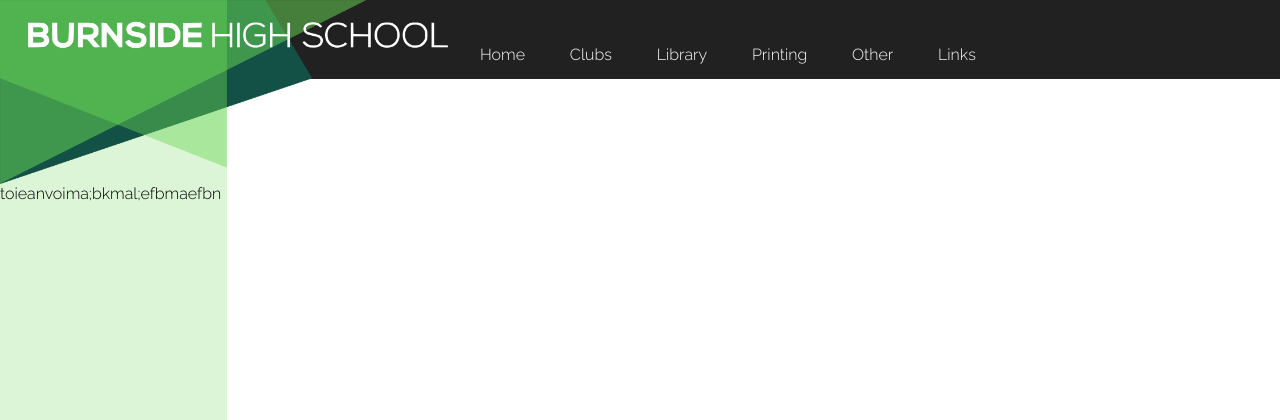
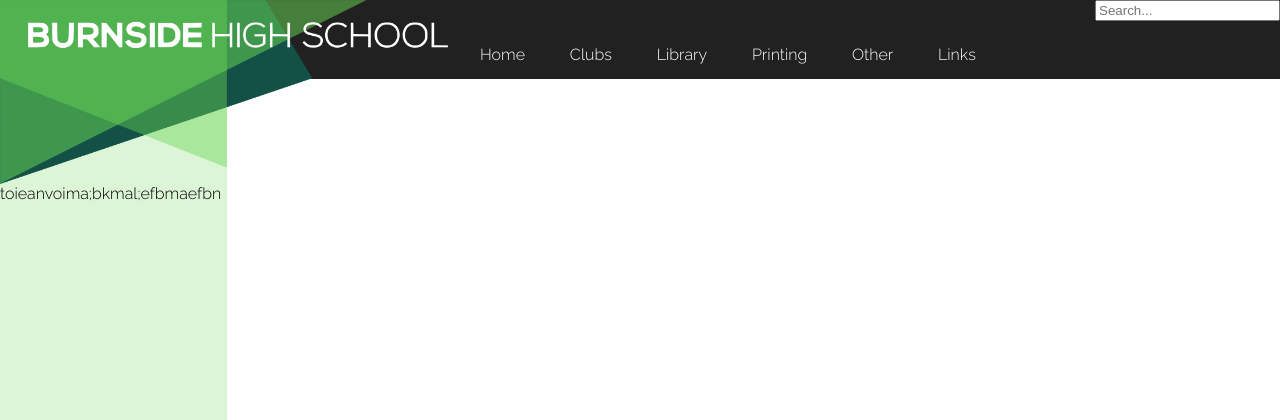
Before and after one commit to elise-n-2431/2022-bhs-website, a Flask app: page / in a window 1280 px wide. Shown: the top 420 px of the page. Run offline with Flask 2, Linux system fonts and the light colour scheme.

Commit message:
added a search bar

```diff
--- a/static/css/style.css
+++ b/static/css/style.css
@@ -16,6 +16,12 @@ header a{
     margin-left: 1.5vw;
     padding:1vw;
 }
+header a:hover{
+    background-color: grey;
+}
+header input[type=text]{
+    float:right;
+}
 article{
     background-color: white;
 }
--- a/templates/clubs.html
+++ b/templates/clubs.html
@@ -1,6 +1,5 @@
 {% extends 'layout.html' %}
 {% block content %}
-<!--<p>Clubs!!!!!!!!!!!!!!!</p>-->
 {% endblock %}
 {% block sidebar %}
 <p>test 123</p>
--- a/templates/header.html
+++ b/templates/header.html
@@ -5,4 +5,5 @@
     <a href="/print">Printing</a>
     <a href="/other">Other</a>
     <a href="/links">Links</a>
+    <input type="text" placeholder="Search...">
 </header>
```
